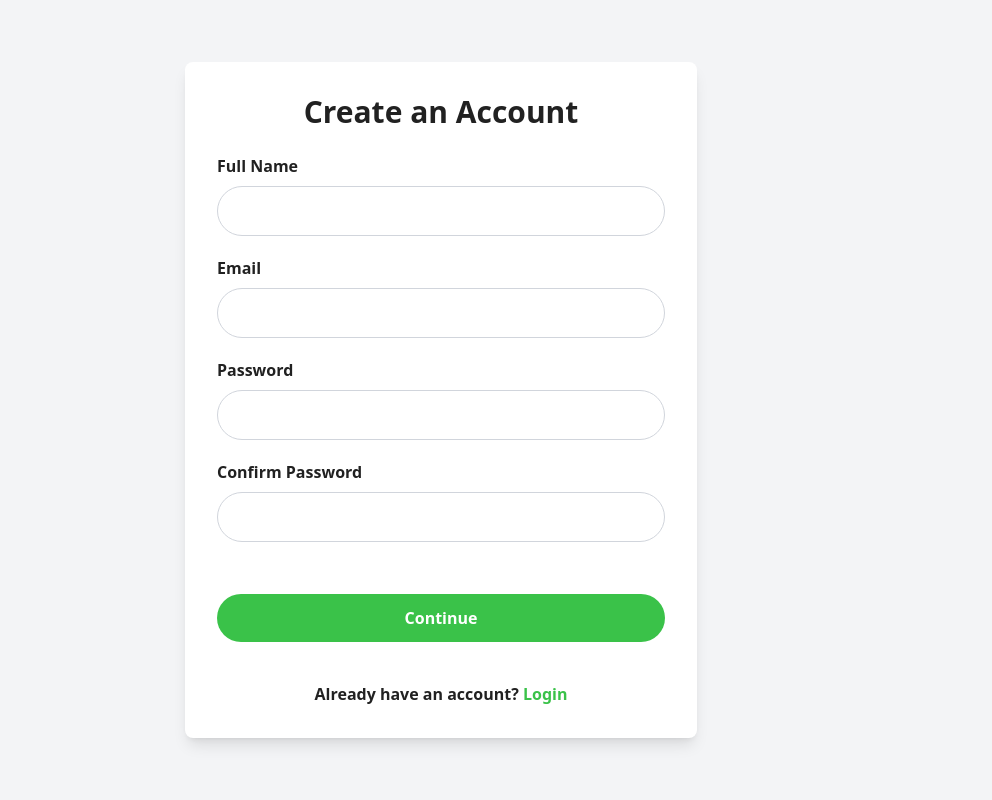
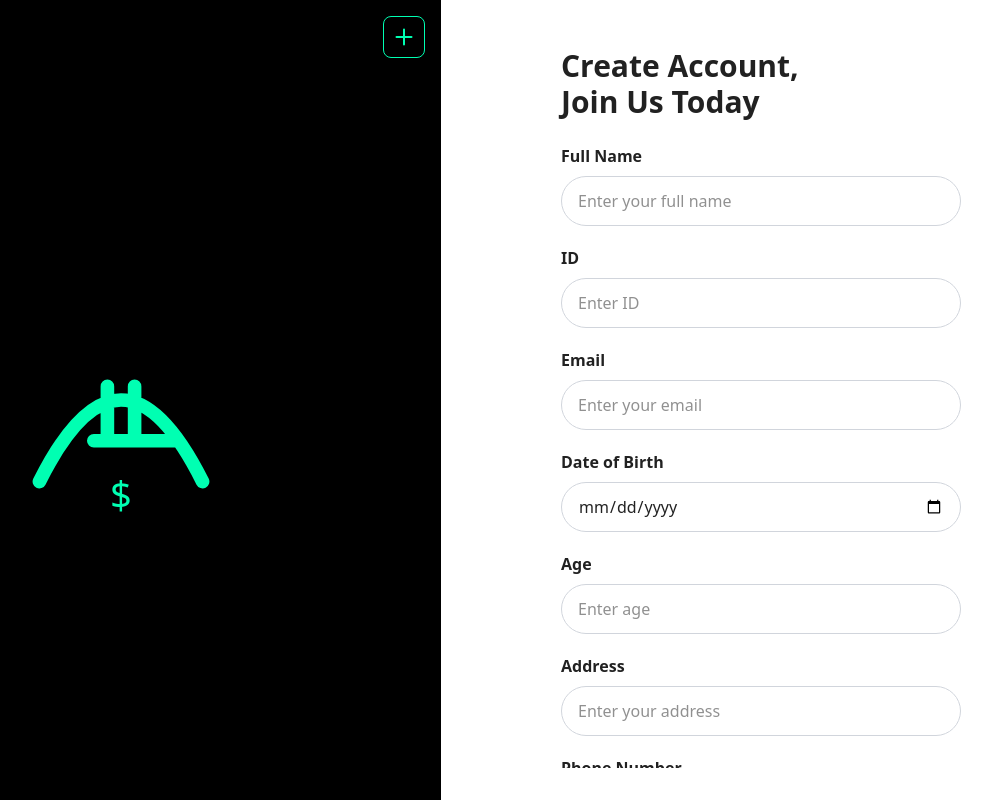
Before and after one commit to asalpaudel/kosh, a React (Vite) app in the folder frontend/: page /signup in a window 1280 px wide. Shown: the whole page, without its empty margins (199-1191 px from the left). Built offline with nearby package versions, Linux system fonts and the light colour scheme.

Commit message:
changes to login and signup page

```diff
--- a/frontend/src/component/user/Sidebar.jsx
+++ b/frontend/src/component/user/Sidebar.jsx
@@ -32,7 +32,7 @@ function Sidebar() {
         </NavLink>
       </div>
 
-      <NavLink to="/" className={navLinkClass}>
+      <NavLink to="/Login" className={navLinkClass}>
         <LogOutIcon className="text-yellow-400 h-7 w-7 transition-transform duration-200 hover:scale-110" />
       </NavLink>
     </div>
--- a/frontend/src/pages/Login.jsx
+++ b/frontend/src/pages/Login.jsx
@@ -1,97 +1,133 @@
+import { NavLink, useNavigate } from "react-router-dom";
 import { useState } from "react";
-import { NavLink } from "react-router-dom";
 
 export default function Login() {
   const [email, setEmail] = useState("");
   const [password, setPassword] = useState("");
-  const [submitted, setSubmitted] = useState(false);
+  const [remember, setRemember] = useState(false);
+
+  const nav = useNavigate();
 
   const handleLogin = (e) => {
-    e.preventDefault(); // Prevent form from reloading the page
-    setSubmitted(true);
-
+    e.preventDefault();
     if (email && password) {
-      console.log("Logging in with:", { email, password });
-      alert("Login successful!");
-      // Here you would typically handle actual login logic
+      alert("Welcome back!");
+      nav("/");
+    } else {
+      alert("Please fill in all fields.");
     }
   };
 
   return (
-    <div className="flex p-5 min-h-screen justify-center items-center box-border bg-gray-100">
-      {/* Login Form Column */}
-      <div className="flex-1 max-w-lg bg-white rounded-lg p-8 shadow-lg flex flex-col justify-center">
-        <h2 className="text-3xl font-bold mb-6 text-center">
+    <div className="flex flex-col lg:flex-row min-h-screen bg-white">
+      {/* Left Panel */}
+      <div className="flex-1 bg-black flex items-center justify-center relative">
+        {/* Top-right Logo */}
+        <div className="absolute top-4 right-4 bg-black p-2 rounded-lg border border-[#00FFB2]">
+          <svg
+            xmlns="http://www.w3.org/2000/svg"
+            fill="none"
+            viewBox="0 0 24 24"
+            strokeWidth="2"
+            stroke="#00FFB2"
+            className="w-6 h-6"
+          >
+            <path
+              strokeLinecap="round"
+              strokeLinejoin="round"
+              d="M12 4.5v15m7.5-7.5h-15"
+            />
+          </svg>
+        </div>
+
+        {/* Dollar Symbol Art */}
+        <svg
+          xmlns="http://www.w3.org/2000/svg"
+          viewBox="0 0 100 100"
+          className="w-3/4 max-w-[300px]"
+        >
+          <path
+            d="M20 80 Q50 20 80 80 M40 65 L70 65 M45 45 L45 65 M55 45 L55 65"
+            stroke="#00FFB2"
+            strokeWidth="5"
+            fill="none"
+            strokeLinecap="round"
+            strokeLinejoin="round"
+          />
+          <text x="50" y="90" fill="#00FFB2" fontSize="14" textAnchor="middle">
+            $
+          </text>
+        </svg>
+      </div>
+
+      {/* Right Panel */}
+      <div className="flex-1 flex flex-col justify-center items-center p-8">
+        <div className="w-full max-w-md">
+          <h2 className="text-3xl font-bold mb-6">
             Hello,
             <br />
             Welcome Back
           </h2>
 
-        <form
-          className="flex flex-col gap-5 w-full max-w-md mx-auto"
-          onSubmit={handleLogin}
-        >
+          <form onSubmit={handleLogin} className="flex flex-col gap-5">
             {/* Email */}
             <div>
-            <label htmlFor="email" className="block font-semibold mb-2">
-              Email
-            </label>
-            <div className="relative w-full">
+              <label className="block font-semibold mb-2">Email</label>
               <input
                 type="email"
-                id="email"
-                name="email"
-                className="w-full px-4 py-3 border border-gray-300 rounded-full focus:outline-none focus:border-gray-500 pr-12"
+                className="w-full px-4 py-3 border border-gray-300 rounded-full focus:outline-none focus:border-black"
                 value={email}
                 onChange={(e) => setEmail(e.target.value)}
+                placeholder="Enter your email"
               />
-              {submitted && !email && (
-                <div className="absolute right-3 top-3 text-sm text-red-500">
-                  Required
-                </div>
-              )}
-            </div>
             </div>
 
             {/* Password */}
             <div>
-            <label htmlFor="password" className="block font-semibold mb-2">
-              Password
-            </label>
-            <div className="relative w-full">
+              <label className="block font-semibold mb-2">Password</label>
               <input
                 type="password"
-                id="password"
-                name="password"
-                className="w-full px-4 py-3 border border-gray-300 rounded-full focus:outline-none focus:border-gray-500"
+                className="w-full px-4 py-3 border border-gray-300 rounded-full focus:outline-none focus:border-black"
                 value={password}
                 onChange={(e) => setPassword(e.target.value)}
+                placeholder="Enter your password"
               />
-              {submitted && !password && (
-                <div className="absolute right-3 top-3 text-sm text-red-500">
-                  Required
             </div>
-              )}
-            </div>
+
+            {/* Remember Me + Forgot Password */}
+            <div className="flex items-center justify-between text-sm">
+              <label className="flex items-center gap-2 cursor-pointer">
+                <input
+                  type="checkbox"
+                  checked={remember}
+                  onChange={(e) => setRemember(e.target.checked)}
+                  className="accent-[#00FFB2]"
+                />
+                Remember me
+              </label>
+              <NavLink to="/forgot" className="text-gray-500 hover:text-black">
+                Forgot Password?
+              </NavLink>
             </div>
 
             {/* Signin Button */}
             <button
               type="submit"
-            className="w-full mt-4 bg-[#3AC249] text-white font-bold py-3 rounded-full hover:bg-[#33b040] transition-colors"
+              className="w-full bg-[#00FFB2] text-black font-semibold py-3 rounded-full hover:bg-[#00e6a0] transition-colors"
             >
-            Sign In
+              Signin
             </button>
           </form>
 
           {/* Signup Link */}
-        <p className="mt-10 text-center font-semibold">
-          Don't have an account?{" "}
-          <NavLink to="/signup" className="text-[#3AC249]">
-            Sign Up
+          <p className="mt-6 text-center font-medium">
+            Don’t have an account?{" "}
+            <NavLink to="/signup" className="text-[#00FFB2] hover:underline">
+              Signup
             </NavLink>
           </p>
         </div>
       </div>
+    </div>
   );
 }
--- a/frontend/src/pages/Signup.jsx
+++ b/frontend/src/pages/Signup.jsx
@@ -2,138 +2,284 @@ import { NavLink } from "react-router-dom";
 import { useState } from "react";
 
 export default function Signup() {
-  const [email, setEmail] = useState("");
-  const [password, setPassword] = useState("");
-  const [fullname, setFullname] = useState("");
-  const [confirmPassword, setConfirmPassword] = useState("");
+  const [formData, setFormData] = useState({
+    name: "",
+    email: "",
+    dob: "",
+    address: "",
+    phone: "",
+    sahakari: "",
+    password: "",
+    confirm: "",
+    document: null,
+  });
 
-  const handleSubmit = (e) => {
+  const sahakariList = [
+    "Mahalaxmi Sahakari",
+    "Siddhartha Sahakari",
+    "Everest Sahakari",
+    "Janata Sahakari",
+    "Nawa Jeevan Sahakari",
+  ];
+
+  const handleChange = (e) => {
+    const { name, value, files } = e.target;
+    setFormData((prev) => ({
+      ...prev,
+      [name]: files ? files[0] : value,
+    }));
+  };
+
+  const handleSignup = (e) => {
     e.preventDefault();
-    // Basic validation
-    if (!fullname || !email || !password || !confirmPassword) {
+
+    const { name, email, password, confirm } = formData;
+    if (!name || !email || !password || !confirm) {
       alert("Please fill in all fields.");
       return;
     }
-    if (password !== confirmPassword) {
+    if (password !== confirm) {
       alert("Passwords do not match!");
       return;
     }
-
-    // Handle successful submission (e.g., show a message)
-    alert(`Account creation for ${fullname} submitted!`);
-    console.log("Form data:", { fullname, email, password });
-
-    // Reset form
-    setEmail("");
-    setPassword("");
-    setFullname("");
-    setConfirmPassword("");
+    alert(`Account created for ${name}!`);
   };
 
   return (
-    <div className="flex p-5 min-h-screen justify-center items-center box-border bg-gray-100">
-      {/* Signup Form Column */}
-      <div className="flex-1 max-w-lg bg-white rounded-lg p-8 shadow-lg flex flex-col justify-center">
-        <h2 className="text-3xl font-bold mb-6 text-center">
-          Create an Account
+    // lock viewport height & prevent body scroll
+    <div className="flex flex-col lg:flex-row h-screen overflow-hidden bg-white">
+      {/* Left Panel - fixed / non-scrolling */}
+      <div className="flex-1 bg-black flex items-center justify-center relative min-h-full">
+        {/* Top-right Logo */}
+        <div className="absolute top-4 right-4 bg-black p-2 rounded-lg border border-[#00FFB2]">
+          <svg
+            xmlns="http://www.w3.org/2000/svg"
+            fill="none"
+            viewBox="0 0 24 24"
+            strokeWidth="2"
+            stroke="#00FFB2"
+            className="w-6 h-6"
+          >
+            <path
+              strokeLinecap="round"
+              strokeLinejoin="round"
+              d="M12 4.5v15m7.5-7.5h-15"
+            />
+          </svg>
+        </div>
+
+        {/* Dollar Symbol Art / Illustration */}
+        <svg
+          xmlns="http://www.w3.org/2000/svg"
+          viewBox="0 0 100 100"
+          className="w-3/4 max-w-[320px] px-6"
+        >
+          <path
+            d="M20 80 Q50 20 80 80 M40 65 L70 65 M45 45 L45 65 M55 45 L55 65"
+            stroke="#00FFB2"
+            strokeWidth="5"
+            fill="none"
+            strokeLinecap="round"
+            strokeLinejoin="round"
+          />
+          <text x="50" y="90" fill="#00FFB2" fontSize="14" textAnchor="middle">
+            $
+          </text>
+        </svg>
+      </div>
+
+      {/* Right Panel - scrollable inner container only */}
+      <div className="flex-1 flex justify-center items-stretch">
+        {/* The wrapper provides horizontal centering; the inner box handles scrolling */}
+        <div
+          className="w-full max-w-md mx-auto px-6
+                     py-6
+                     overflow-y-auto
+                     scrollbar-thin scrollbar-thumb-gray-400 scrollbar-track-gray-100
+                     rounded-none"
+          // Constrain the inner scroll area so body doesn't scroll.
+          style={{ maxHeight: "calc(100vh - 2rem)" }} // safe cross-browser
+        >
+          <div className="py-6">
+            <h2 className="text-3xl font-bold mb-6">
+              Create Account,
+              <br />
+              Join Us Today
             </h2>
 
-        <form
-          className="flex flex-col gap-5 w-full mx-auto"
-          onSubmit={handleSubmit}
-        >
+            <form onSubmit={handleSignup} className="flex flex-col gap-5">
               {/* Full Name */}
               <div>
-            <label htmlFor="fullname" className="block font-semibold mb-2">
-              Full Name
-            </label>
+                <label className="block font-semibold mb-2">Full Name</label>
                 <input
                   type="text"
-              id="fullname"
-              name="fullname"
-              value={fullname}
-              required
-              className="w-full px-4 py-3 border border-gray-300 rounded-full focus:outline-none focus:border-gray-500"
-              onChange={(e) => {
-                setFullname(e.target.value);
-              }}
+                  name="name"
+                  value={formData.name}
+                  onChange={handleChange}
+                  placeholder="Enter your full name"
+                  className="w-full px-4 py-3 border border-gray-300 rounded-full focus:outline-none focus:border-black"
+                />
+              </div>
+
+              {/* ID (optional) */}
+              <div>
+                <label className="block font-semibold mb-2">ID</label>
+                <input
+                  type="text"
+                  name="id"
+                  placeholder="Enter ID"
+                  onChange={handleChange}
+                  className="w-full px-4 py-3 border border-gray-300 rounded-full focus:outline-none focus:border-black"
                 />
               </div>
 
               {/* Email */}
               <div>
-            <label htmlFor="email" className="block font-semibold mb-2">
-              Email
+                <label className="block font-semibold mb-2">Email</label>
+                <input
+                  type="email"
+                  name="email"
+                  value={formData.email}
+                  onChange={handleChange}
+                  placeholder="Enter your email"
+                  className="w-full px-4 py-3 border border-gray-300 rounded-full focus:outline-none focus:border-black"
+                />
+              </div>
+
+              {/* Date of Birth */}
+              <div>
+                <label className="block font-semibold mb-2">
+                  Date of Birth
                 </label>
                 <input
-              type="email"
-              id="email"
-              name="email"
-              value={email}
-              required
-              className="w-full px-4 py-3 border border-gray-300 rounded-full focus:outline-none focus:border-gray-500"
-              onChange={(e) => {
-                setEmail(e.target.value);
-              }}
+                  type="date"
+                  name="dob"
+                  value={formData.dob}
+                  onChange={handleChange}
+                  className="w-full px-4 py-3 border border-gray-300 rounded-full focus:outline-none focus:border-black"
                 />
+              </div>
+
+              {/* Age */}
+              <div>
+                <label className="block font-semibold mb-2">Age</label>
+                <input
+                  type="number"
+                  name="age"
+                  min="0"
+                  placeholder="Enter age"
+                  onChange={handleChange}
+                  className="w-full px-4 py-3 border border-gray-300 rounded-full focus:outline-none focus:border-black"
+                />
+              </div>
+
+              {/* Address */}
+              <div>
+                <label className="block font-semibold mb-2">Address</label>
+                <input
+                  type="text"
+                  name="address"
+                  value={formData.address}
+                  onChange={handleChange}
+                  placeholder="Enter your address"
+                  className="w-full px-4 py-3 border border-gray-300 rounded-full focus:outline-none focus:border-black"
+                />
+              </div>
+
+              {/* Phone Number */}
+              <div>
+                <label className="block font-semibold mb-2">Phone Number</label>
+                <input
+                  type="tel"
+                  name="phone"
+                  value={formData.phone}
+                  onChange={handleChange}
+                  placeholder="98XXXXXXXX"
+                  className="w-full px-4 py-3 border border-gray-300 rounded-full focus:outline-none focus:border-black"
+                />
+              </div>
+
+              {/* Sahakari Dropdown */}
+              <div>
+                <label className="block font-semibold mb-2">
+                  Select Sahakari
+                </label>
+                <select
+                  name="sahakari"
+                  value={formData.sahakari}
+                  onChange={handleChange}
+                  className="w-full px-4 py-3 border border-gray-300 rounded-full focus:outline-none focus:border-black"
+                >
+                  <option value="">Choose your Sahakari</option>
+                  {sahakariList.map((item, index) => (
+                    <option key={index} value={item}>
+                      {item}
+                    </option>
+                  ))}
+                </select>
               </div>
 
               {/* Password */}
               <div>
-            <label htmlFor="password" className="block font-semibold mb-2">
-              Password
-            </label>
+                <label className="block font-semibold mb-2">Password</label>
                 <input
                   type="password"
-              id="password"
                   name="password"
-              value={password}
-              required
-              className="w-full px-4 py-3 border border-gray-300 rounded-full focus:outline-none focus:border-gray-500"
-              onChange={(e) => {
-                setPassword(e.target.value);
-              }}
+                  value={formData.password}
+                  onChange={handleChange}
+                  placeholder="Enter your password"
+                  className="w-full px-4 py-3 border border-gray-300 rounded-full focus:outline-none focus:border-black"
                 />
               </div>
 
               {/* Confirm Password */}
               <div>
-            <label
-              htmlFor="confirm-password"
-              className="block font-semibold mb-2"
-            >
+                <label className="block font-semibold mb-2">
                   Confirm Password
                 </label>
                 <input
                   type="password"
-              id="confirm-password"
-              name="confirm-password"
-              value={confirmPassword}
-              required
-              className="w-full mb-8 px-4 py-3 border border-gray-300 rounded-full focus:outline-none focus:border-gray-500"
-              onChange={(e) => {
-                setConfirmPassword(e.target.value);
-              }}
+                  name="confirm"
+                  value={formData.confirm}
+                  onChange={handleChange}
+                  placeholder="Re-enter your password"
+                  className="w-full px-4 py-3 border border-gray-300 rounded-full focus:outline-none focus:border-black"
                 />
               </div>
 
-          {/* Continue Button */}
+              {/* Document Upload */}
+              <div>
+                <label className="block font-semibold mb-2">
+                  Upload Document (PDF / Image)
+                </label>
+                <input
+                  type="file"
+                  name="document"
+                  accept=".pdf, .png, .jpg, .jpeg"
+                  onChange={handleChange}
+                  className="w-full border border-gray-300 rounded-full px-4 py-2 text-gray-700 file:mr-3 file:py-2 file:px-4 file:rounded-full file:border-0 file:bg-[#00FFB2] file:text-black file:font-semibold hover:file:bg-[#00e6a0] transition"
+                />
+              </div>
+
+              {/* Signup Button */}
               <button
                 type="submit"
-            className="w-full bg-[#3AC249] text-white font-bold py-3 rounded-full hover:bg-[#33b040] transition-colors"
+                className="w-full bg-[#00FFB2] text-black font-semibold py-3 rounded-full hover:bg-[#00e6a0] transition-colors"
               >
-            Continue
+                Signup
               </button>
             </form>
 
             {/* Login Link */}
-        <p className="mt-10 text-center font-semibold">
+            <p className="mt-6 text-center font-medium">
               Already have an account?{" "}
-          <NavLink to="/" className="text-[#3AC249]">
-            Login
+              <NavLink to="/login" className="text-[#00FFB2] hover:underline">
+                Signin
               </NavLink>
             </p>
           </div>
         </div>
+      </div>
+    </div>
   );
 }
```
Lines whose indentation alone changed are shown as unchanged.
